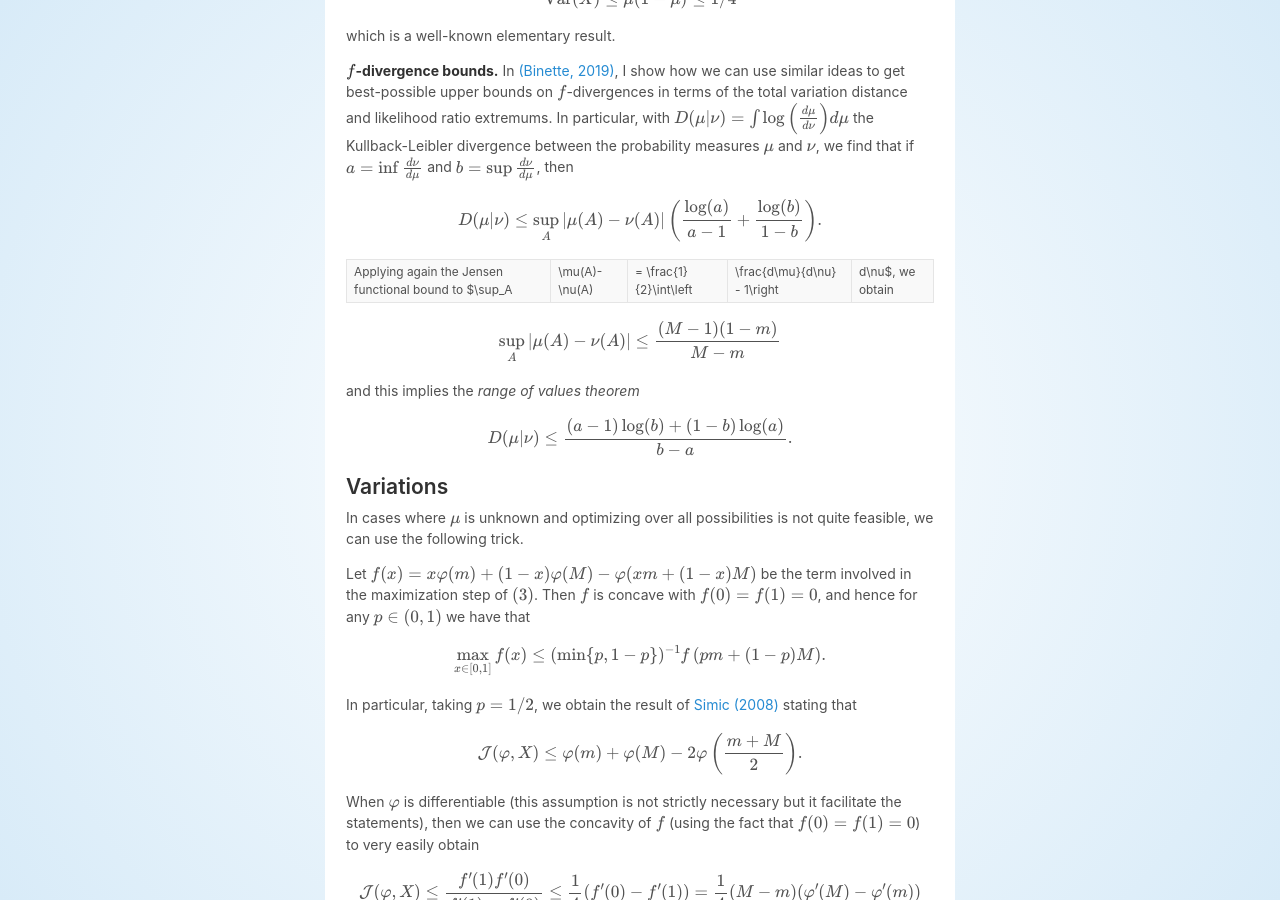
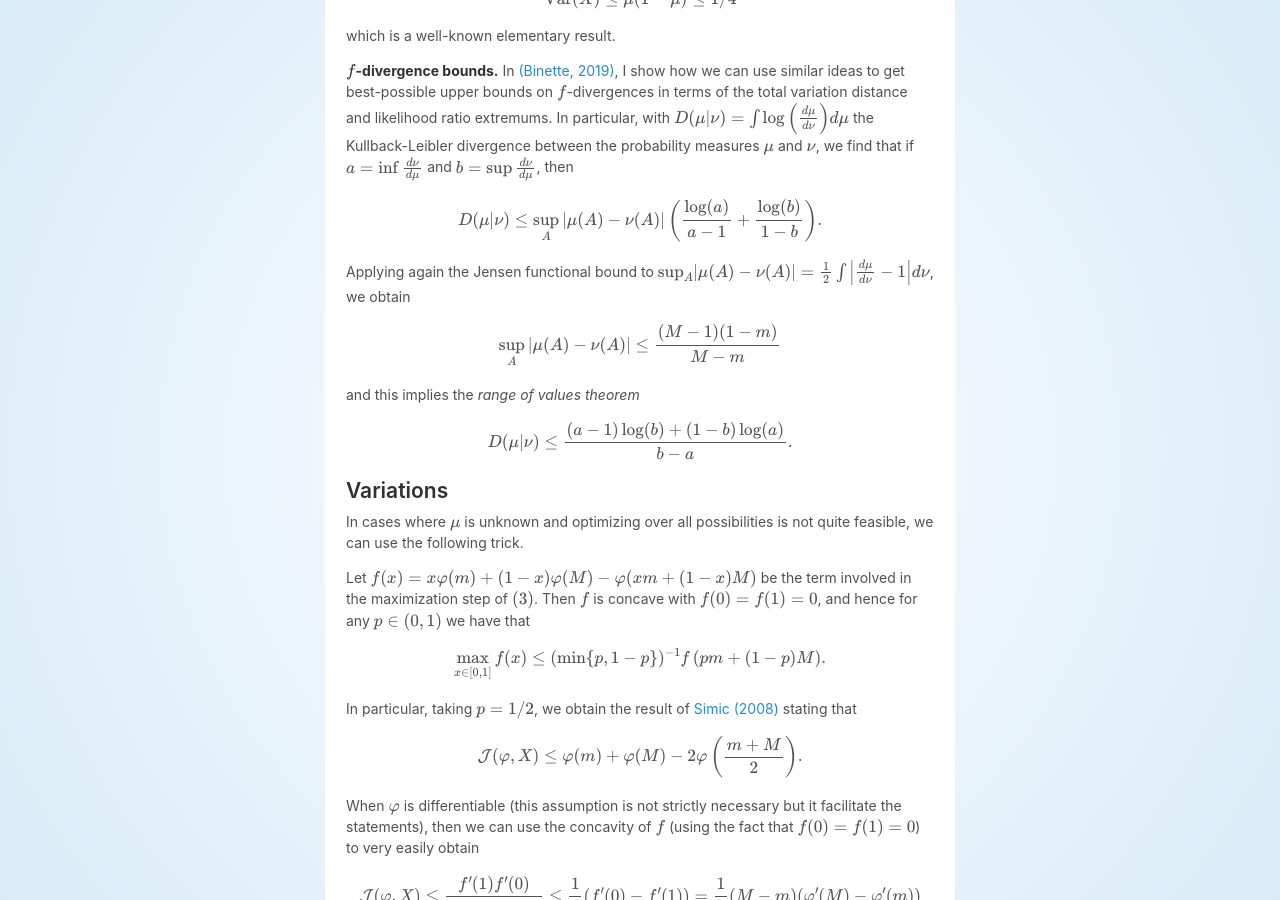
Before and after one commit to OlivierBinette/blog, a Jekyll site: the page built from _posts/2019-05-19-bounding-jensen-functional.md, in a window 1280 px wide and 900 px high, scrolled down 774 px. Built offline with Jekyll 4.4.1, drawn with Linux system fonts in a browser that asks for light colours; nearby versions of some CDN libraries; formulas are drawn with MathJax 3.

Commit message:
Update 2019-05-19-bounding-jensen-functional.md

```diff
--- a/_posts/2019-05-19-bounding-jensen-functional.md
+++ b/_posts/2019-05-19-bounding-jensen-functional.md
@@ -43,7 +43,7 @@ $$
 D(\mu|\nu) \leq \sup_A|\mu(A) - \nu(A)| \left(\frac{\log(a)}{a-1} +\frac{\log(b)}{1-b}\right).
 $$
 
-Applying again the Jensen functional bound to $\sup_A | \mu(A)-\nu(A) | = \frac{1}{2}\int\left | \frac{d\mu}{d\nu} - 1\right |  d\nu$, we obtain
+Applying again the Jensen functional bound to $\sup_A \lvert \mu(A)-\nu(A) \rvert = \frac{1}{2}\int\left \lvert \frac{d\mu}{d\nu} - 1\right \rvert  d\nu$, we obtain
 
 $$
 \sup_A|\mu(A) - \nu(A)| \leq \frac{(M-1)(1-m)}{M-m}
```
